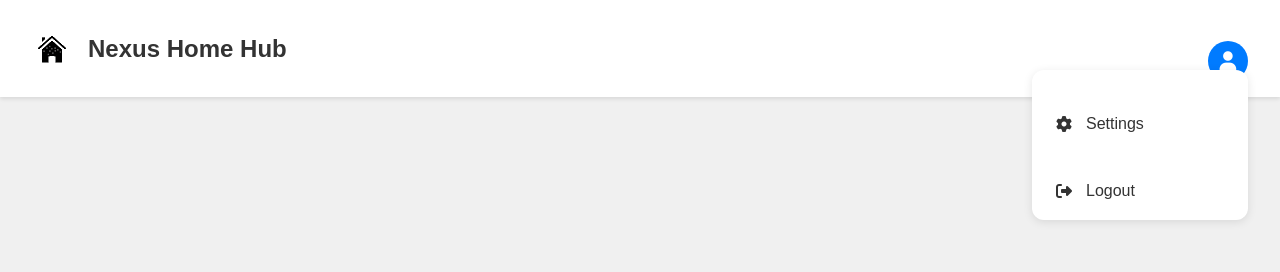
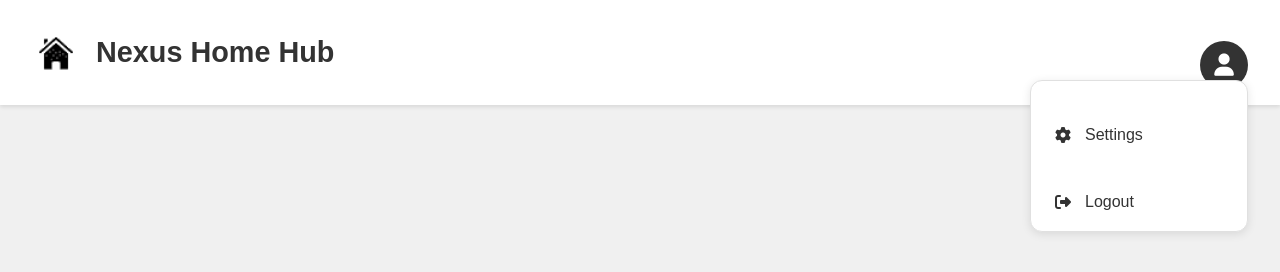
Before and after one commit to ant253/Nexus-Home-Hub, a plain HTML site: page public/index.html in a window 1280 px wide. Both pictures are taken after a click on the button 1228 px from the left and 61 px from the top of the page. Drawn offline with Linux system fonts and the light colour scheme.

Commit message:
Some fixes

```diff
--- a/public/css/dashboard.css
+++ b/public/css/dashboard.css
@@ -20,24 +20,24 @@
 }
 
 .logo {
-    height: 40px;
-    width: 40px;
+    height: 48px;
+    width: 48px;
     object-fit: contain;
     border-radius: 8px;
 }
 
 .brand-name {
-    font-size: 1.5rem;
-    font-weight: bold;
+    font-size: 1.8rem;
+    font-weight: 800;
     color: #333;
 }
 
 .user-button {
-    width: 40px;
-    height: 40px;
+    width: 48px;
+    height: 48px;
     border-radius: 50%;
     border: none;
-    background-color: #007bff;
+    background-color: #333;
     color: white;
     cursor: pointer;
     display: flex;
@@ -47,20 +47,21 @@
 }
 
 .user-button:hover {
-    background-color: #0056b3;
+    background-color: #000;
 }
 
 .user-button i {
-    font-size: 1.2rem;
+    font-size: 1.4rem;
 }
 
 .dropdown-menu {
     display: none;
     position: absolute;
     right: 2rem;
-    top: 70px;
+    top: 80px;
     background-color: white;
     border-radius: 12px;
+    border: 1px solid #e0e0e0;
     box-shadow: 0 2px 10px rgba(0,0,0,0.1);
     min-width: 200px;
     padding: 0.5rem;
--- a/public/index.html
+++ b/public/index.html
@@ -21,7 +21,7 @@
                     <i class="fas fa-user"></i>
                 </button>
                 <div class="dropdown-menu" id="dropdownMenu">
-                    <button class="dropdown-item">
+                    <button class="dropdown-item" onclick="window.location.href='/settings.html'">
                         <i class="fas fa-cog"></i>
                         Settings
                     </button>
--- a/public/js/main.js
+++ b/public/js/main.js
@@ -16,6 +16,11 @@ window.addEventListener('click', (e) => {
 
 // Logout functionality
 document.getElementById('logoutButton').addEventListener('click', async () => {
-    document.cookie = 'token=; expires=Thu, 01 Jan 1970 00:00:00 UTC; path=/;';
+    // Clear all cookies
+    document.cookie.split(";").forEach(function(c) {
+        document.cookie = c.replace(/^ +/, "").replace(/=.*/, "=;expires=" + new Date().toUTCString() + ";path=/");
+    });
+
+    // Redirect to login page
     window.location.href = '/login.html';
 });
```
Also changed, not shown: server.js (+23 -0 lines).
